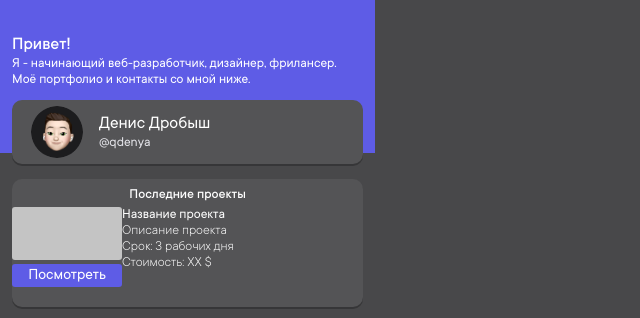
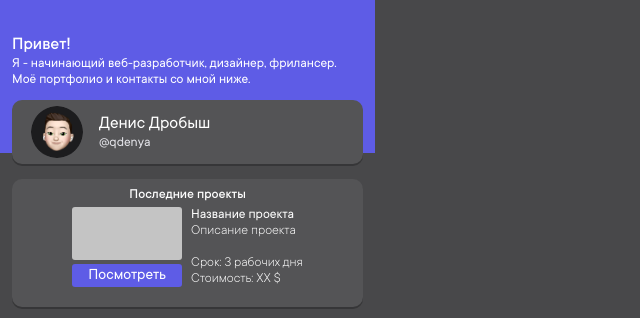
Before and after one commit to qdenya/index, a plain HTML site: page index.html in a window 1280 px wide. Shown: the top 318 px of the page, without its empty margins (0-640 px from the left). Drawn offline with nearby package versions, Linux system fonts and the light colour scheme.

Commit message:
Add files via upload

```diff
--- a/sass/style.sass
+++ b/sass/style.sass
@@ -91,7 +91,7 @@ body
     padding-top: 4px
     padding-bottom: 20px
     display: flex
-    justify-content: center\
+    justify-content: center
     &_texts
       margin-left: 9px
       justify-content: space-between
```
Also changed, not shown: css/style.css.
